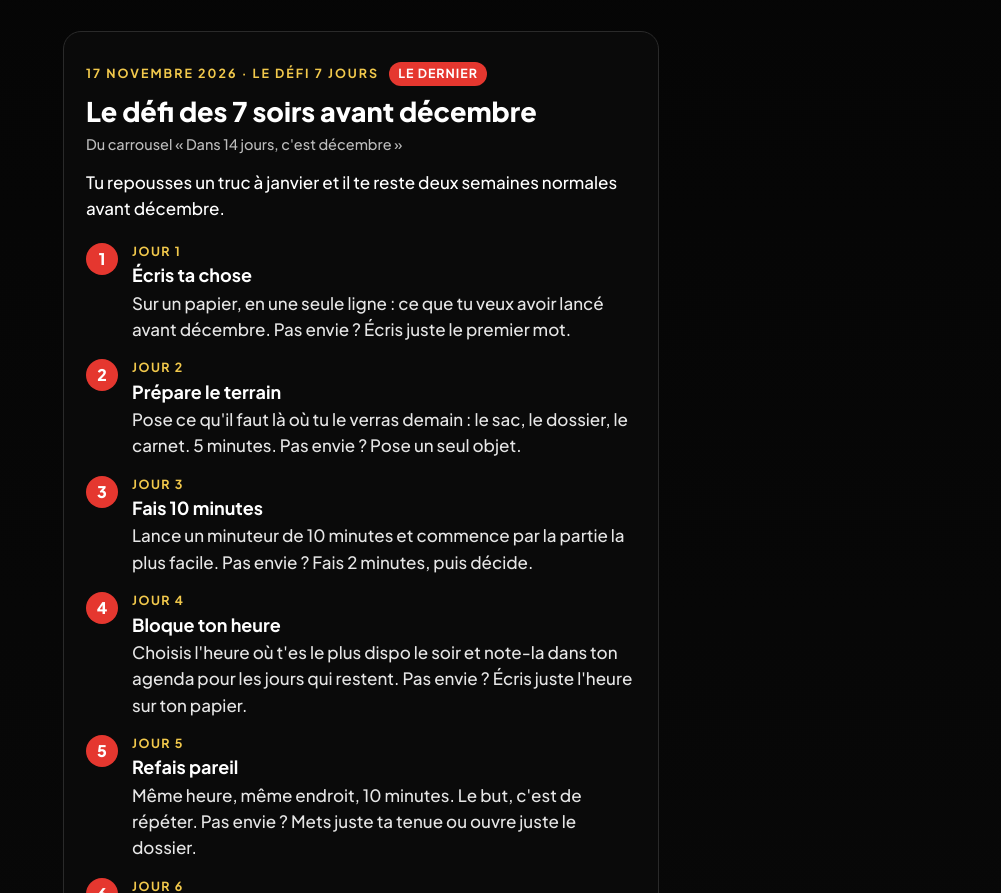
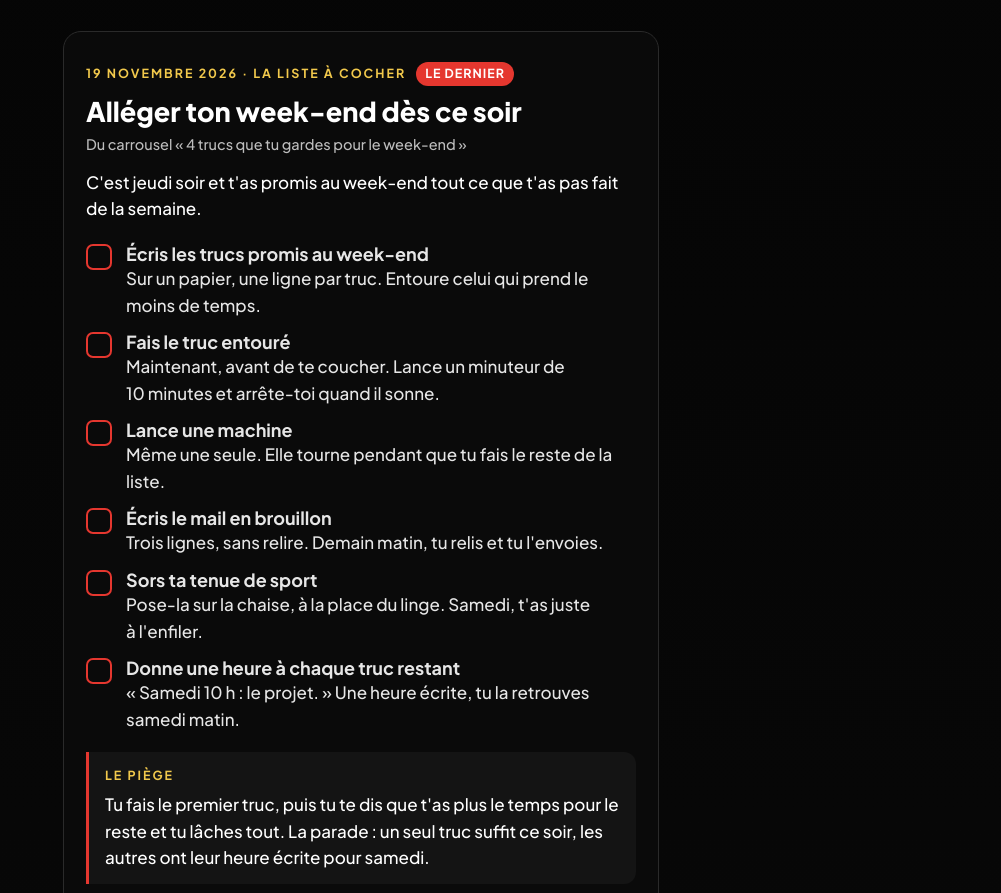
Before and after one commit to theodsnts/reels-tmp, a plain HTML site: page tutos/index.html in a window 1280 px wide. Shown: the part 180-1073 px from the top of the page, without its empty margins (279-1280 px from the left). Drawn offline with Linux system fonts and the light colour scheme.

Commit message:
Ressource du 19.11 (liste, TIROIR)

```diff
--- a/tutos/index.html
+++ b/tutos/index.html
@@ -4,10 +4,10 @@
 <meta charset="utf-8">
 <meta name="viewport" content="width=device-width,initial-scale=1">
 <title>Les ressources de Théo · passer à l'action</title>
-<meta name="description" content="Le défi des 7 soirs avant décembre : à faire ce soir, sans application.">
+<meta name="description" content="Alléger ton week-end dès ce soir : à faire ce soir, sans application.">
 <meta property="og:type" content="website">
 <meta property="og:title" content="Ce que je t'envoie en message">
-<meta property="og:description" content="Le défi des 7 soirs avant décembre : à faire ce soir, sans application.">
+<meta property="og:description" content="Alléger ton week-end dès ce soir : à faire ce soir, sans application.">
 <meta property="og:url" content="https://theodsnts.github.io/reels-tmp/tutos/">
 <meta property="og:image" content="https://theodsnts.github.io/reels-tmp/tutos/apercu.jpg">
 <meta name="theme-color" content="#050505">
@@ -67,8 +67,24 @@ footer{margin:26px 0 0;color:#8a8a8a;font-size:13px;text-align:center}
   <p class="label">Les ressources · @theodossantos__</p>
   <h1>Passe à l'action ce soir.</h1>
   <p class="intro">Tutos, listes, défis, modèles : ce que j'envoie en message quand tu commentes le mot d'un carrousel. Le dernier est en haut.</p>
+  <article id="2026-11-19-7d4c45ae">
+    <p class="label">19 novembre 2026 · La liste à cocher<span class="badge">Le dernier</span></p>
+    <h2>Alléger ton week-end dès ce soir</h2>
+    <p class="source">Du carrousel « 4 trucs que tu gardes pour le week-end »</p>
+    <p class="pourqui">C&#x27;est jeudi soir et t&#x27;as promis au week-end tout ce que t&#x27;as pas fait de la semaine.</p>
+    <ul class="cases">
+      <li><label><input type="checkbox"><span><b>Écris les trucs promis au week-end</b>Sur un papier, une ligne par truc. Entoure celui qui prend le moins de temps.</span></label></li>
+      <li><label><input type="checkbox"><span><b>Fais le truc entouré</b>Maintenant, avant de te coucher. Lance un minuteur de 10 minutes et arrête-toi quand il sonne.</span></label></li>
+      <li><label><input type="checkbox"><span><b>Lance une machine</b>Même une seule. Elle tourne pendant que tu fais le reste de la liste.</span></label></li>
+      <li><label><input type="checkbox"><span><b>Écris le mail en brouillon</b>Trois lignes, sans relire. Demain matin, tu relis et tu l&#x27;envoies.</span></label></li>
+      <li><label><input type="checkbox"><span><b>Sors ta tenue de sport</b>Pose-la sur la chaise, à la place du linge. Samedi, t&#x27;as juste à l&#x27;enfiler.</span></label></li>
+      <li><label><input type="checkbox"><span><b>Donne une heure à chaque truc restant</b>« Samedi 10 h : le projet. » Une heure écrite, tu la retrouves samedi matin.</span></label></li>
+    </ul>
+    <div class="bloc"><p class="label">Le piège</p><p>Tu fais le premier truc, puis tu te dis que t&#x27;as plus le temps pour le reste et tu lâches tout. La parade : un seul truc suffit ce soir, les autres ont leur heure écrite pour samedi.</p></div>
+    <div class="bloc phrase"><p class="label">La phrase à garder</p><p>Un truc de moins ce soir, c&#x27;est un samedi plus léger.</p></div>
+  </article>
   <article id="2026-11-17-13d49d30">
-    <p class="label">17 novembre 2026 · Le défi 7 jours<span class="badge">Le dernier</span></p>
+    <p class="label">17 novembre 2026 · Le défi 7 jours</p>
     <h2>Le défi des 7 soirs avant décembre</h2>
     <p class="source">Du carrousel « Dans 14 jours, c&#x27;est décembre »</p>
     <p class="pourqui">Tu repousses un truc à janvier et il te reste deux semaines normales avant décembre.</p>
```
Also changed, not shown: tutos/tutos.json (+37 -0 lines).
